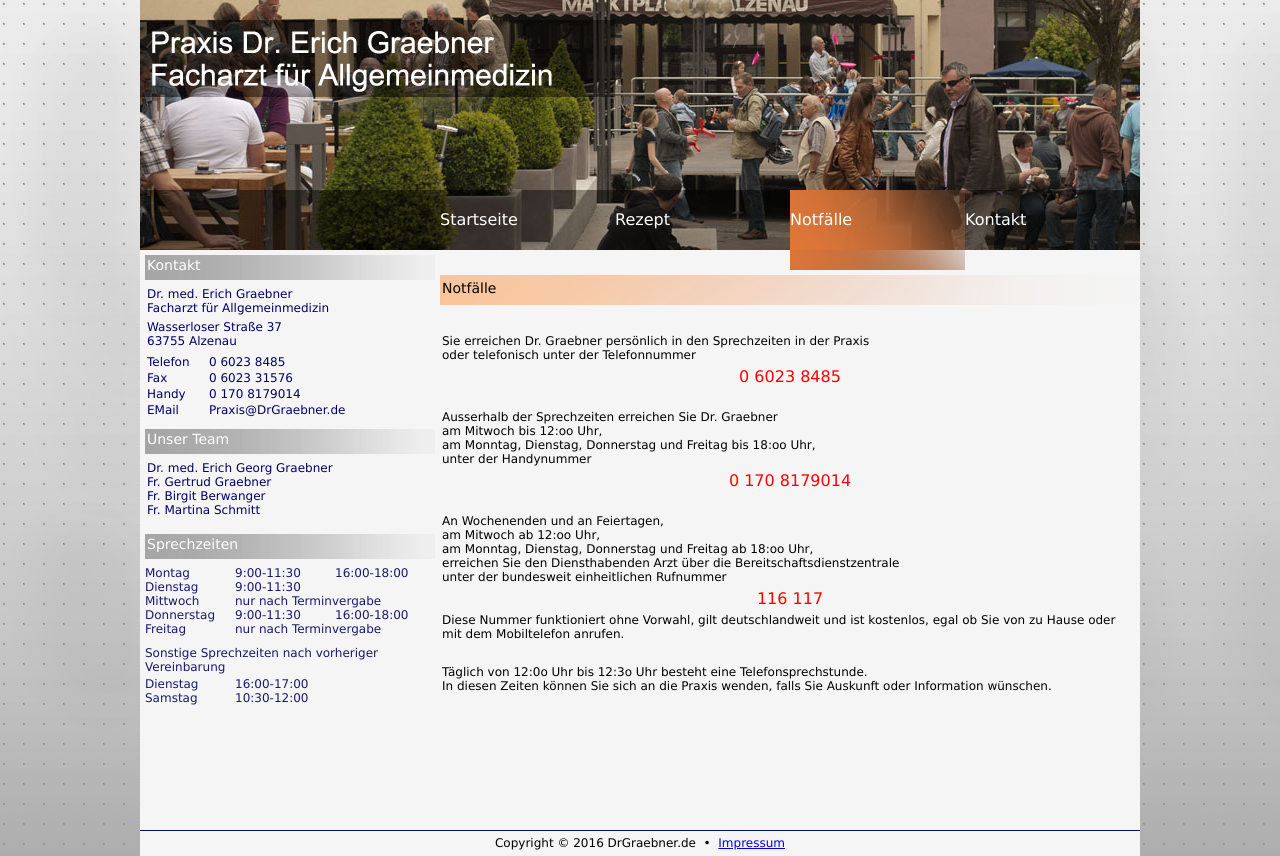
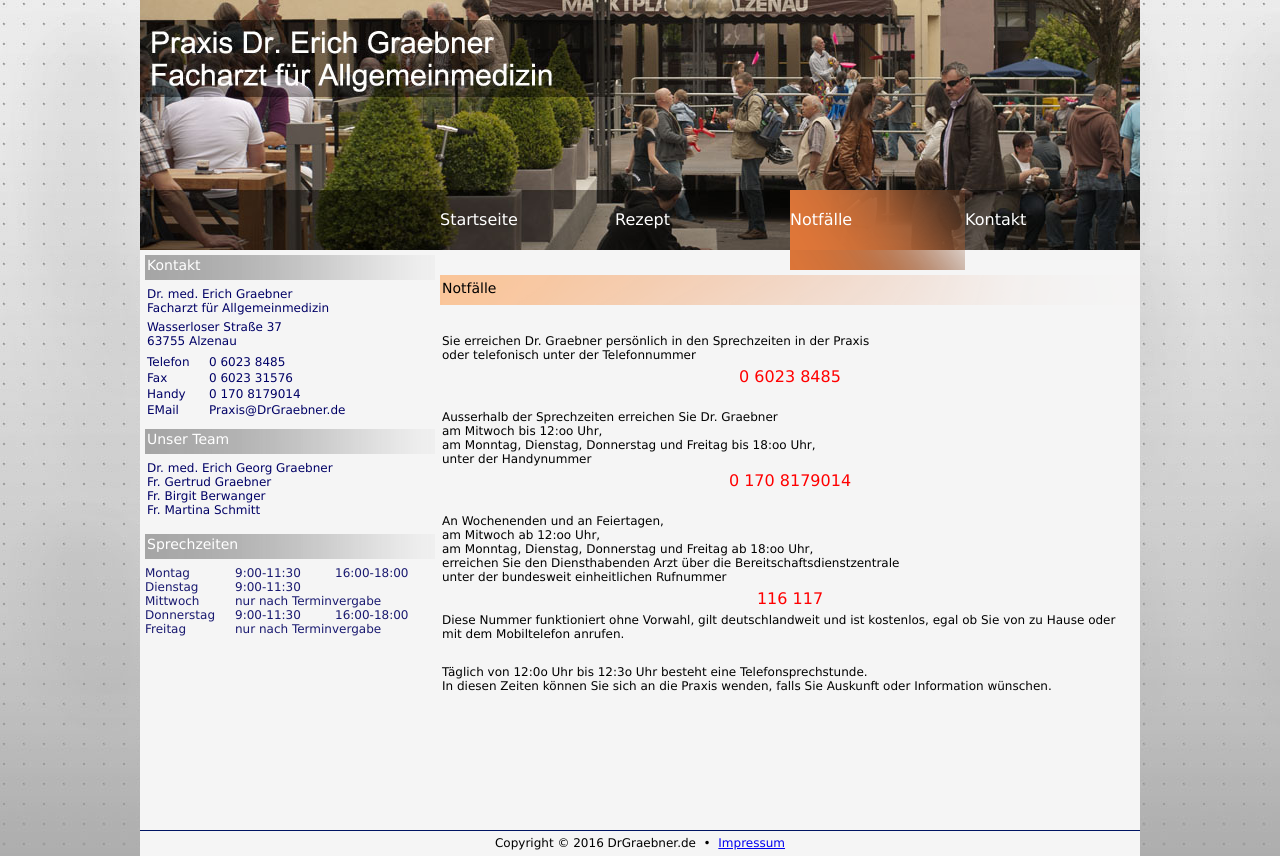
Before and after one commit to RichardKotowski/DrGraebner, a plain HTML site: page notfall.html in a window 1280 px wide. Drawn offline with Linux system fonts and the light colour scheme.

Commit message:
Sonstige Sprechzeiten entfernt

```diff
--- a/notfall.html
+++ b/notfall.html
@@ -111,19 +111,6 @@
 						<td width="100" colspan="2">nur nach Terminvergabe</td>
 					</tr>
 				</table>
-				<div style="margin-top:10px; margin-bottom:3px;">Sonstige Sprechzeiten nach vorheriger Vereinbarung</div>
-				<table width="290" border="0" cellpadding="0" cellspacing="0">
-					<tr>
-						<td width="90">Dienstag</td>
-						<td width="100">16:00-17:00</td>
-						<td width="100">&nbsp;</td>
-					</tr>
-					<tr>
-						<td width="90">Samstag</td>
-						<td width="100">10:30-12:00</td>
-						<td width="100">&nbsp;</td>
-					</tr>
-				</table>
 				<p></p>
 			</div>
 		</div>
```
Also changed, not shown: index.html (+0 -13 lines).
